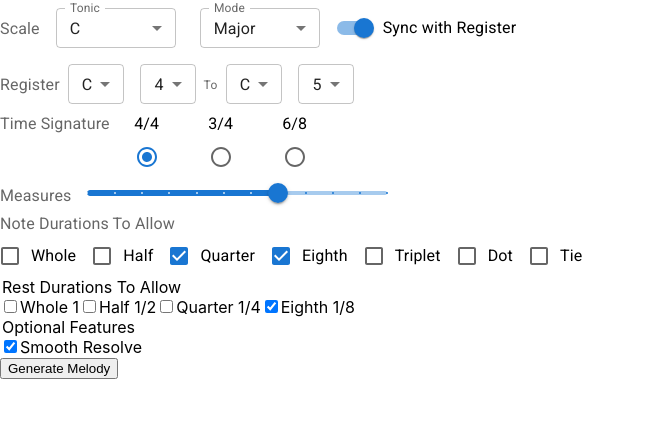
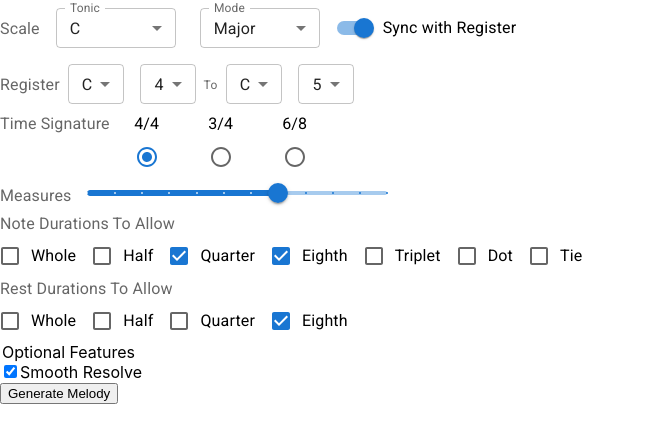
Before and after one commit to technikka/Abnormelodies_UI, a React (Create React App) app: page / in a window 1280 px wide. Shown: the top 442 px of the page, without its empty margins (0-645 px from the left). Built offline with nearby package versions, Linux system fonts and the light colour scheme.

Commit message:
change RestDurations to MUI components

```diff
--- a/src/components/FormRestDurations.js
+++ b/src/components/FormRestDurations.js
@@ -1,3 +1,11 @@
+import {
+  Grid,
+  FormControlLabel,
+  FormLabel,
+  FormGroup,
+  Checkbox
+} from "@mui/material";
+
 const FormRestDurations = (props) => {
   const isChecked = (duration) => {
     return props.rest_durations[duration] === true;
@@ -5,39 +13,43 @@ const FormRestDurations = (props) => {
 
   return (
     <div>
-      <legend>Rest Durations To Allow</legend>
+      <Grid container direction="column">
+        <Grid item>
+          <FormLabel>Rest Durations To Allow</FormLabel>
+        </Grid>
 
-      <input
-        type="checkbox"
+        <Grid item>
+          <FormGroup row="true">
+            <FormControlLabel control={
+              <Checkbox
               name="1"
               checked={isChecked("1")}
-        onChange={props.handleRestDurationsChange}
-      />
-      <label htmlFor="1">Whole 1</label>
+              onChange={props.handleRestDurationsChange} />
+            } label="Whole"/>
 
-      <input
-        type="checkbox"
+            <FormControlLabel control={
+              <Checkbox
               name="1/2"
               checked={isChecked("1/2")}
-        onChange={props.handleRestDurationsChange}
-      />
-      <label htmlFor="1/2">Half 1/2</label>
+              onChange={props.handleRestDurationsChange} />
+            } label="Half"/>
 
-      <input
-        type="checkbox"
+            <FormControlLabel control={
+              <Checkbox
               name="1/4"
               checked={isChecked("1/4")}
-        onChange={props.handleRestDurationsChange}
-      />
-      <label htmlFor="1/4">Quarter 1/4</label>
+              onChange={props.handleRestDurationsChange} />
+            } label="Quarter"/>
 
-      <input
-        type="checkbox"
+            <FormControlLabel control={
+              <Checkbox
               name="1/8"
               checked={isChecked("1/8")}
-        onChange={props.handleRestDurationsChange}
-      />
-      <label htmlFor="1/8">Eighth 1/8</label>
+              onChange={props.handleRestDurationsChange} />
+            } label="Eighth"/>
+          </FormGroup>
+        </Grid>
+      </Grid>
     </div>
   );
 };
```
Lines whose indentation alone changed are shown as unchanged.
